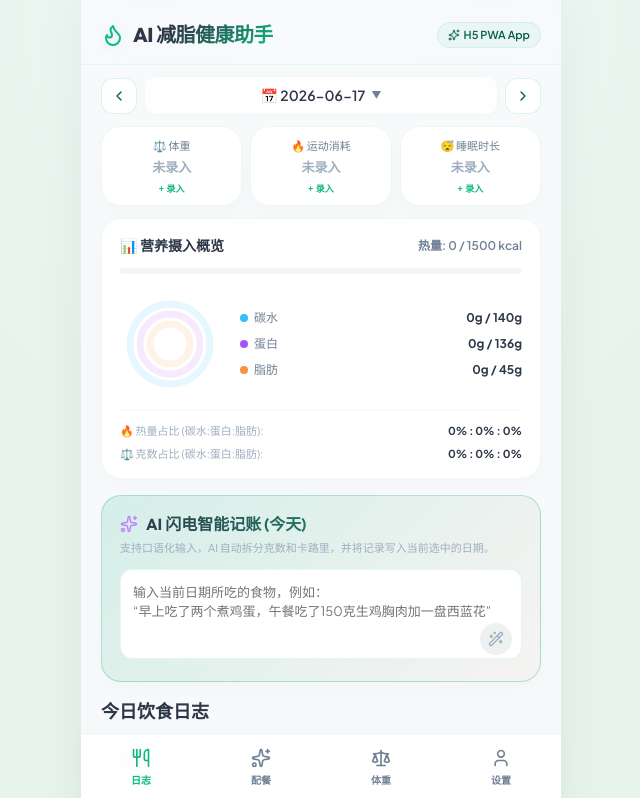
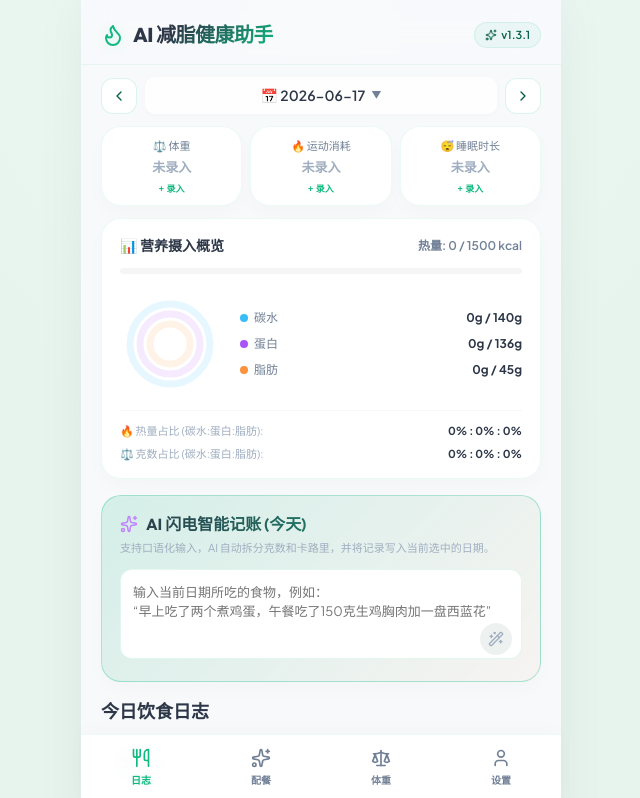
Before and after one commit to mingkiphotography-dotcom/ai-diet-tracker, a React (Vite) app: page / in a window 1280 px wide. Shown: the top 798 px of the page, without its empty margins (319-959 px from the left). Built offline with nearby package versions, Linux system fonts and the light colour scheme.

Commit message:
feat: display version badge v1.3.1 in app header to help debug caching issues

```diff
--- a/src/App.jsx
+++ b/src/App.jsx
@@ -366,7 +366,7 @@ function App() {
         </div>
         <div className="header-badge">
           <Sparkles size={12} />
-          <span>H5 PWA App</span>
+          <span>v1.3.1</span>
         </div>
       </header>
 
```
